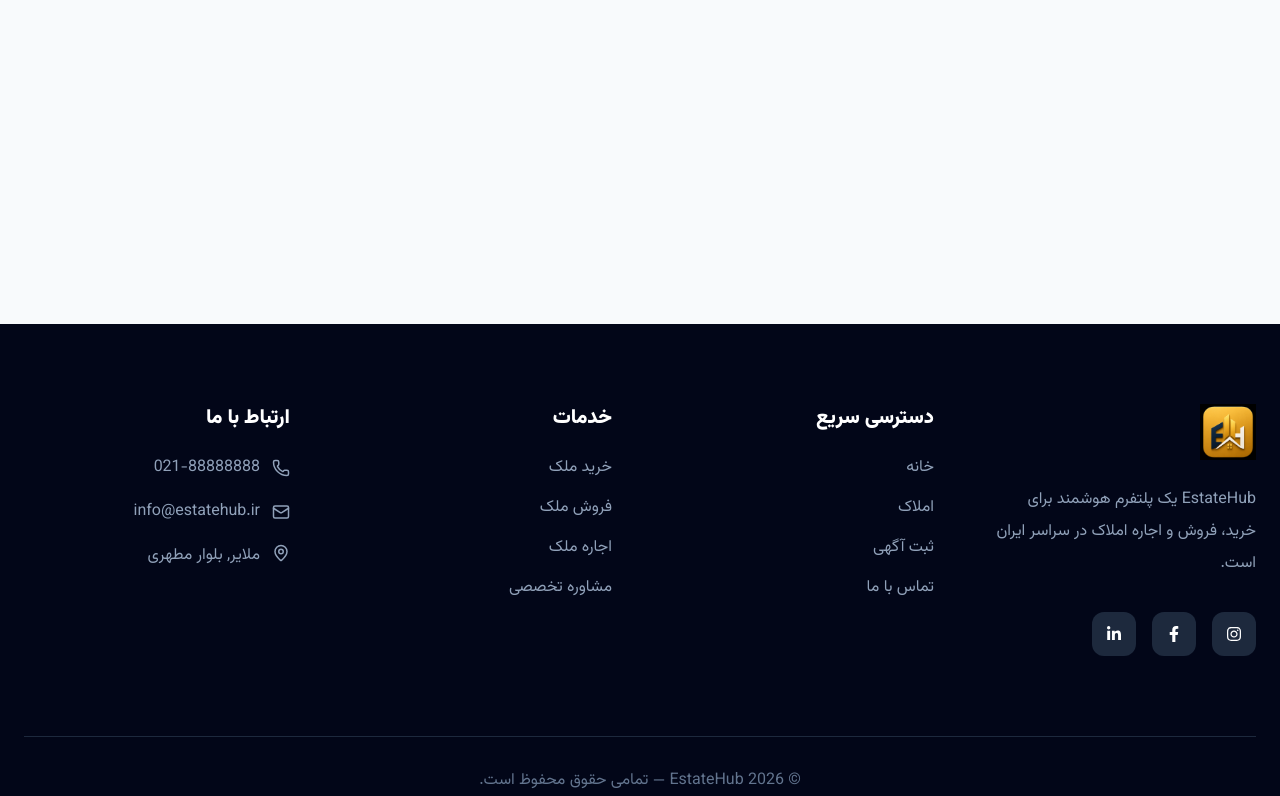
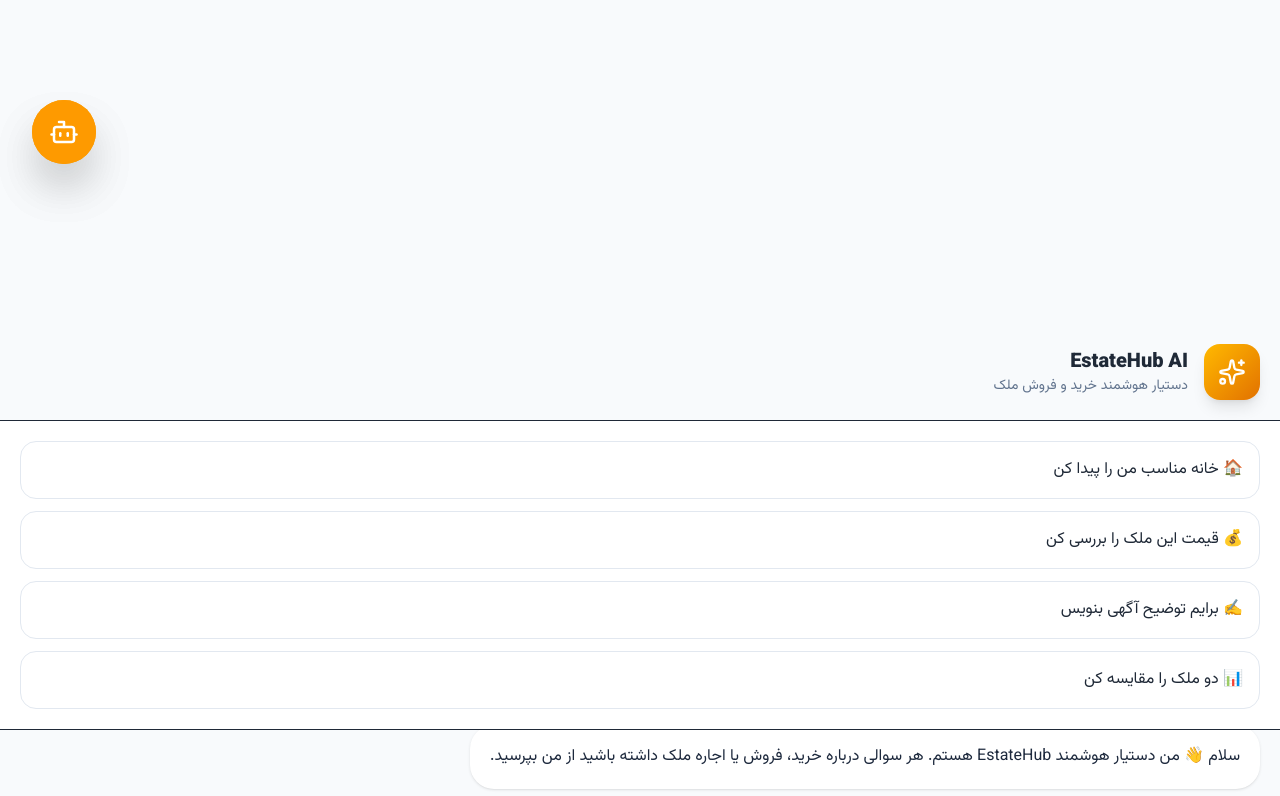
Before and after one commit to parisaoncs50p/EstateHub, a React (Vite) app: page /ai in a window 1280 px wide. Shown: the part 604-1400 px from the top of the page. Built offline with nearby package versions, Linux system fonts and the light colour scheme.

Commit message:
feat: add featured properties section

```diff
--- a/src/App.jsx
+++ b/src/App.jsx
@@ -1,4 +1,9 @@
 
+import AIAssistant from "./components/ai/AIAssistant";
+import { useState } from "react";
+
+import AIButton from "./components/ai/AIButton";
+import AIChat from "./components/ai/AIChat";
 import ProtectedRoute from "./components/auth/ProtectedRoute";
 import Dashboard from "./pages/Dashboard";
 import DashboardHome from "./pages/DashboardHome";
@@ -21,6 +26,7 @@
 import NotFound from "./pages/NotFound";
 
 function App() {
+  const [openAI, setOpenAI] = useState(false);
   return (
     <>
       <Navbar />
@@ -89,8 +95,16 @@
           element={<NotFound />}
         />
       </Routes>
+      <AIButton
+          onClick={() => setOpenAI(true)}
+        />
 
+        <AIChat
+          open={openAI}
+          onClose={() => setOpenAI(false)}
+        />
       <Footer />
+      <AIAssistant />
     </>
   );
 }
--- /dev/null
+++ b/src/components/ai/AIAssistant.jsx
@@ -0,0 +1,51 @@
+
+import { useState } from "react";
+import { Bot, X } from "lucide-react";
+import AIChat from "./AIChat";
+
+function AIAssistant() {
+  const [open, setOpen] = useState(false);
+
+  return (
+    <>
+
+      {open && (
+        <div className="fixed bottom-24 left-8 z-[9999] h-[600px] w-[400px] overflow-hidden rounded-3xl bg-white shadow-2xl">
+
+          <div className="flex items-center justify-between bg-amber-500 px-6 py-5 text-white">
+
+            <div>
+
+              <h2 className="text-xl font-black">
+                EstateHub AI
+              </h2>
+
+              <p className="text-sm opacity-80">
+                دستیار هوشمند املاک
+              </p>
+
+            </div>
+
+            <button onClick={() => setOpen(false)}>
+              <X />
+            </button>
+
+          </div>
+
+          <AIChat />
+
+        </div>
+      )}
+
+      <button
+        onClick={() => setOpen(!open)}
+        className="fixed bottom-8 left-8 z-[9999] flex h-16 w-16 items-center justify-center rounded-full bg-amber-500 text-white shadow-2xl transition hover:scale-110"
+      >
+        <Bot size={30} />
+      </button>
+
+    </>
+  );
+}
+
+export default AIAssistant;
--- /dev/null
+++ b/src/components/ai/AIButton.jsx
@@ -0,0 +1,33 @@
+
+import { Bot } from "lucide-react";
+
+function AIButton({ onClick }) {
+  return (
+    <button
+      onClick={onClick}
+      className="
+      fixed
+      bottom-8
+      left-8
+      z-[999]
+      flex
+      h-16
+      w-16
+      items-center
+      justify-center
+      rounded-full
+      bg-amber-500
+      text-white
+      shadow-2xl
+      transition
+      duration-300
+      hover:scale-110
+      hover:bg-amber-600
+      "
+    >
+      <Bot size={30} />
+    </button>
+  );
+}
+
+export default AIButton;
--- /dev/null
+++ b/src/components/ai/AIChat.jsx
@@ -0,0 +1,133 @@
+
+import { useEffect, useRef, useState } from "react";
+import { Send } from "lucide-react";
+
+import AIHeader from "./AIHeader";
+import AIMessage from "./AIMessage";
+import AISuggestions from "./AISuggestions";
+import AITyping from "./AITyping";
+
+function AIChat() {
+  const [messages, setMessages] = useState([
+    {
+      role: "assistant",
+      content:
+        "سلام 👋\nمن دستیار هوشمند EstateHub هستم.\nهر سوالی درباره خرید، فروش یا اجاره ملک داشته باشید از من بپرسید.",
+    },
+  ]);
+
+  const [text, setText] = useState("");
+  const [typing, setTyping] = useState(false);
+
+  const bottomRef = useRef(null);
+
+  useEffect(() => {
+    bottomRef.current?.scrollIntoView({
+      behavior: "smooth",
+    });
+  }, [messages, typing]);
+
+  const fakeAnswer = (question) => {
+    if (question.includes("خانه")) {
+      return "برای پیدا کردن خانه مناسب، لطفاً بودجه، شهر و متراژ موردنظرتان را بگویید.";
+    }
+
+    if (question.includes("قیمت")) {
+      return "برای بررسی قیمت، لینک یا مشخصات ملک را ارسال کنید.";
+    }
+
+    if (question.includes("آگهی")) {
+      return "حتماً، مشخصات ملک را بدهید تا یک متن حرفه‌ای برای آگهی بنویسم.";
+    }
+
+    if (question.includes("مقایسه")) {
+      return "مشخصات دو ملک را ارسال کنید تا آن‌ها را کامل مقایسه کنم.";
+    }
+
+    return "در نسخه نهایی این بخش به ChatGPT متصل خواهد شد.";
+  };
+
+  const sendMessage = (value = text) => {
+    if (!value.trim()) return;
+
+    const userMessage = {
+      role: "user",
+      content: value,
+    };
+
+    setMessages((prev) => [...prev, userMessage]);
+
+    setText("");
+
+    setTyping(true);
+
+    setTimeout(() => {
+      setTyping(false);
+
+      setMessages((prev) => [
+        ...prev,
+        {
+          role: "assistant",
+          content: fakeAnswer(value),
+        },
+      ]);
+    }, 1200);
+  };
+
+  return (
+    <div className="flex h-[600px] flex-col bg-slate-50">
+
+      <AIHeader />
+
+      {messages.length === 1 && (
+        <div className="border-b bg-white p-5">
+          <AISuggestions onSelect={sendMessage} />
+        </div>
+      )}
+
+      <div className="flex-1 space-y-5 overflow-y-auto p-5">
+
+        {messages.map((msg, index) => (
+          <AIMessage
+            key={index}
+            message={msg}
+          />
+        ))}
+
+        {typing && <AITyping />}
+
+        <div ref={bottomRef}></div>
+
+      </div>
+
+      <div className="border-t bg-white p-5">
+
+        <div className="flex gap-3">
+
+          <input
+            type="text"
+            value={text}
+            placeholder="پیام خود را بنویسید..."
+            onChange={(e) => setText(e.target.value)}
+            onKeyDown={(e) =>
+              e.key === "Enter" && sendMessage()
+            }
+            className="flex-1 rounded-2xl border border-slate-300 px-5 py-4 outline-none transition focus:border-amber-500"
+          />
+
+          <button
+            onClick={() => sendMessage()}
+            className="rounded-2xl bg-amber-500 px-6 text-white transition hover:bg-amber-600"
+          >
+            <Send size={20} />
+          </button>
+
+        </div>
+
+      </div>
+
+    </div>
+  );
+}
+
+export default AIChat;
--- /dev/null
+++ b/src/components/ai/AIHeader.jsx
@@ -0,0 +1,33 @@
+
+import { Sparkles } from "lucide-react";
+
+function AIHeader() {
+  return (
+    <div className="flex items-center gap-4 border-b p-5">
+
+      <div className="flex h-14 w-14 items-center justify-center rounded-2xl bg-gradient-to-br from-amber-400 to-amber-600 shadow-lg">
+
+        <Sparkles
+          size={28}
+          className="text-white"
+        />
+
+      </div>
+
+      <div>
+
+        <h2 className="text-xl font-black">
+          EstateHub AI
+        </h2>
+
+        <p className="text-sm text-slate-500">
+          دستیار هوشمند خرید و فروش ملک
+        </p>
+
+      </div>
+
+    </div>
+  );
+}
+
+export default AIHeader;
--- /dev/null
+++ b/src/components/ai/AIMessage.jsx
@@ -0,0 +1,24 @@
+
+function AIMessage({ message }) {
+  const ai = message.role === "assistant";
+
+  return (
+    <div
+      className={`flex ${
+        ai ? "justify-start" : "justify-end"
+      }`}
+    >
+      <div
+        className={`max-w-[80%] rounded-3xl px-5 py-4 leading-8 shadow ${
+          ai
+            ? "bg-white text-slate-800"
+            : "bg-amber-500 text-white"
+        }`}
+      >
+        {message.content}
+      </div>
+    </div>
+  );
+}
+
+export default AIMessage;
--- /dev/null
+++ b/src/components/ai/AISuggestions.jsx
@@ -0,0 +1,27 @@
+
+function AISuggestions({ onSelect }) {
+  const list = [
+    "🏠 خانه مناسب من را پیدا کن",
+    "💰 قیمت این ملک را بررسی کن",
+    "✍️ برایم توضیح آگهی بنویس",
+    "📊 دو ملک را مقایسه کن",
+  ];
+
+  return (
+    <div className="grid gap-3">
+
+      {list.map((item) => (
+        <button
+          key={item}
+          onClick={() => onSelect(item)}
+          className="rounded-2xl border border-slate-200 bg-white p-4 text-right transition hover:border-amber-500 hover:bg-amber-50"
+        >
+          {item}
+        </button>
+      ))}
+
+    </div>
+  );
+}
+
+export default AISuggestions;
--- /dev/null
+++ b/src/components/ai/AITyping.jsx
@@ -0,0 +1,22 @@
+
+function AITyping() {
+  return (
+    <div className="flex items-center gap-1 px-5 py-3">
+
+      <span className="h-2 w-2 animate-bounce rounded-full bg-amber-500"></span>
+
+      <span
+        className="h-2 w-2 animate-bounce rounded-full bg-amber-500"
+        style={{ animationDelay: ".15s" }}
+      ></span>
+
+      <span
+        className="h-2 w-2 animate-bounce rounded-full bg-amber-500"
+        style={{ animationDelay: ".3s" }}
+      ></span>
+
+    </div>
+  );
+}
+
+export default AITyping;
--- /dev/null
+++ b/src/components/ai/Typing.jsx
@@ -0,0 +1,30 @@
+
+function Typing() {
+  return (
+    <div className="flex justify-start">
+
+      <div className="rounded-3xl bg-slate-100 px-6 py-4">
+
+        <div className="flex gap-2">
+
+          <span className="h-2 w-2 animate-bounce rounded-full bg-slate-500"></span>
+
+          <span
+            className="h-2 w-2 animate-bounce rounded-full bg-slate-500"
+            style={{ animationDelay: ".2s" }}
+          ></span>
+
+          <span
+            className="h-2 w-2 animate-bounce rounded-full bg-slate-500"
+            style={{ animationDelay: ".4s" }}
+          ></span>
+
+        </div>
+
+      </div>
+
+    </div>
+  );
+}
+
+export default Typing;
```
Also changed, not shown: src/assets/images/logo.png.
